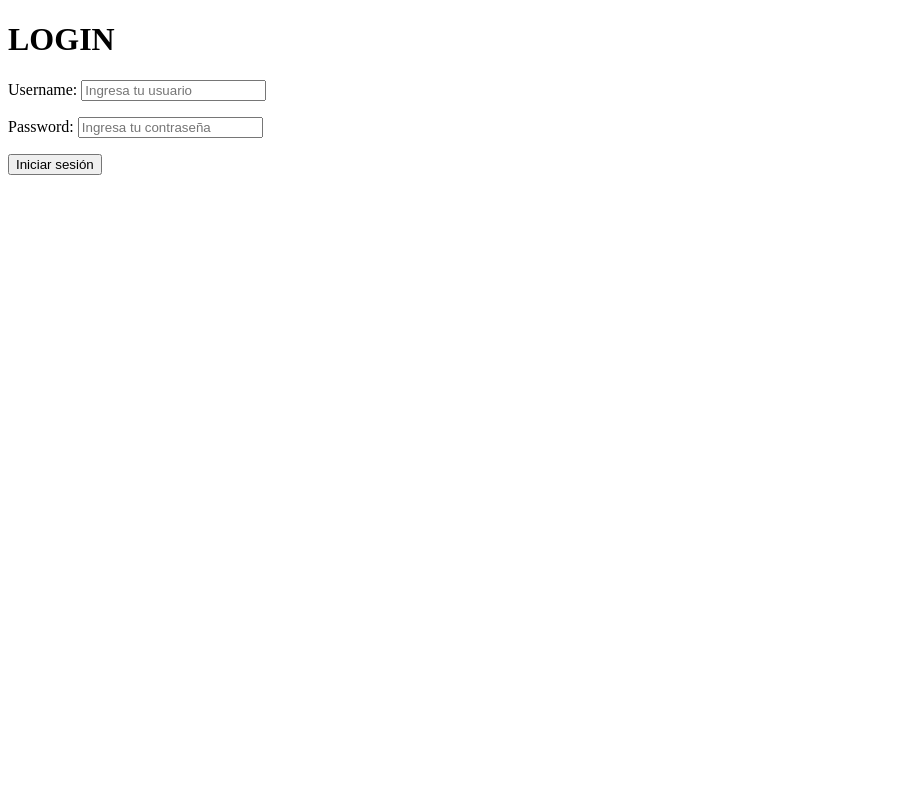
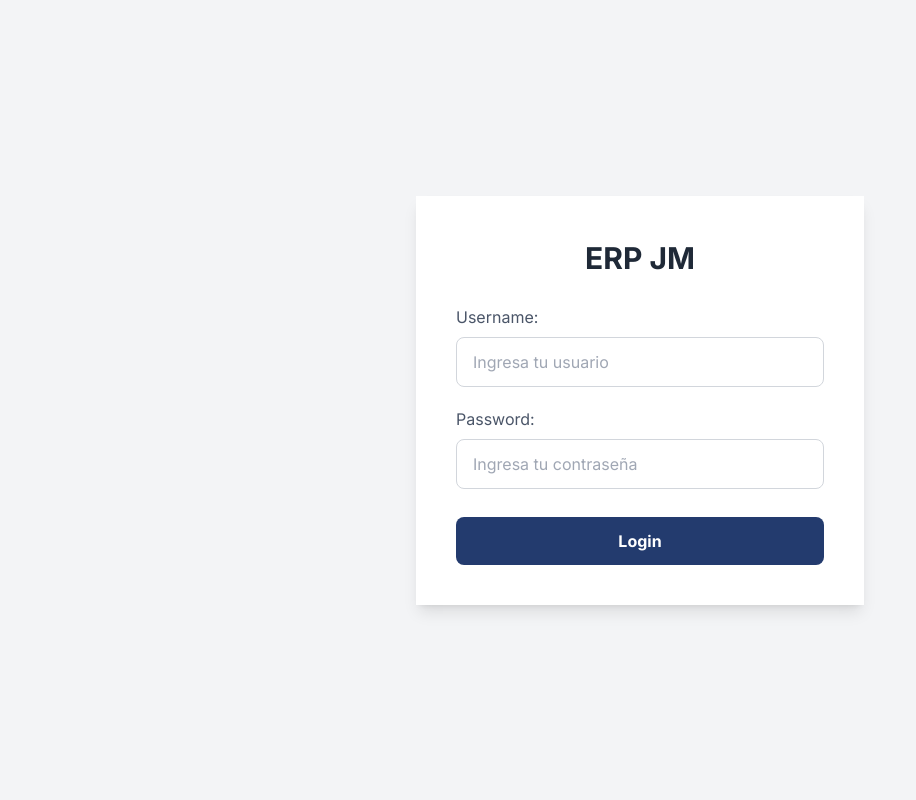
Before and after one commit to ismaSaleme12/ERP---Project, a Django app: page /users/login/ in a window 1280 px wide. Shown: the whole page, without its empty margins (0-916 px from the left). Run offline with Django 5.2, Linux system fonts and the light colour scheme; parts of the project's set-up code (start-up, migrations or seed data) failed here and were passed over; some libraries are stand-ins or nearby versions.

Commit message:
Agrega Login HTML

```diff
--- a/users/templates/users/login.html
+++ b/users/templates/users/login.html
@@ -1,14 +1,73 @@
 <!DOCTYPE html>
-<html lang="es">
+<html lang="en">
 <head>
-    <title>ERP JM</title>
+    <meta charset="UTF-8">
+    <meta name="viewport" content="width=device-width, initial-scale=1.0">
+    <title>ERP JM | LOGIN</title>
+    <script src="https://cdn.tailwindcss.com"></script>
+
+        <style>
+        @import url('https://fonts.googleapis.com/css2?family=Inter:wght@400;700&display=swap');
+
+        body {
+            font-family: 'Inter', sans-serif;
+            background-color: #f3f4f6;
+        }
+
+        .django-form p {
+            margin-bottom: 1.25rem;
+        }
+
+        .django-form label {
+            display: block;
+            margin-bottom: 0.5rem;
+            color: #4a5568;
+            font-weight: 500;
+        }
+
+        .django-form input {
+            width: 100%;
+            padding: 0.75rem 1rem;
+            border-width: 1px;
+            border-color: #d2d6dc;
+            border-radius: 0.5rem;
+        }
+
+        .django-form input:focus {
+            outline: none;
+            box-shadow: 0 0 0 2px #233b6e;
+        }
+
+        .django-form input::placeholder {
+            color: #a0a7b4
+        }
+
+
+    </style>
 </head>
-<body>
-    <h1> LOGIN </h1>
-    <form method="post">
-        {% csrf_token %}
-        {{ form.as_p }}
-        <button type="submit">Iniciar sesión</button>
-    </form>
+<body class="flex items-center justify-center min-h-screen">
+
+    <div class="bg-white p-8 md:p-10 rounded-x1 shadow-lg w-full max-w-md">
+        <h1 class="text-3x1 font-bold text-center text-gray-800  text-[30px] mb-6">ERP JM</h1>
+
+        <form method="post">
+            {% csrf_token %}
+
+            <div class="django-form">
+                {{ form.as_p }}
+            </div>
+
+            {% if form.errors %}
+                <div class="bg-red-100 border-1-4 border-red-500 text-red-700 p-4 mb-4 rounded" role="alert">
+                    <p> {{ form.non_field_errors }}</p>
+                </div>
+            {% endif %}
+
+            <button type="submit" class="w-full bg-[#233b6e] text-white font-semibold py-3 rounded-lg hover_bg-[#1c305a] transition-colors duration-300 mt-2 ">
+                Login
+            </button>
+        </form>
+    </div>
+
 </body>
 </html>
```
